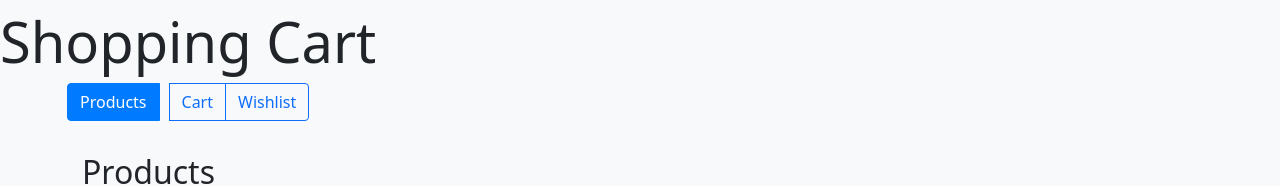
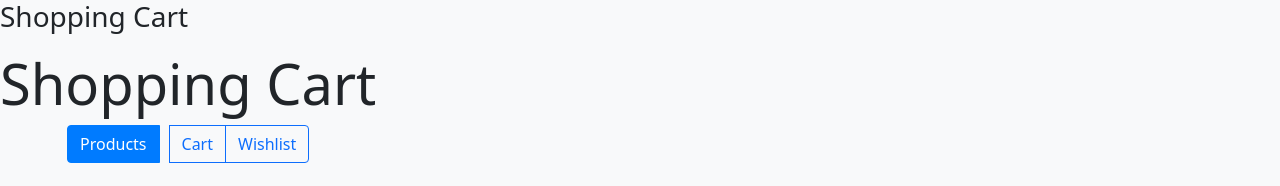
Before and after one commit to acciojob/shopping-cart-redux-handesaurabh, a React app: page / in a window 1280 px wide. Shown: the top 186 px of the page. Built offline with nearby package versions, Linux system fonts and the light colour scheme.

Commit message:
Fix DOM structure to match Cypress test selectors - add missing h3 element

```diff
--- a/package.json
+++ b/package.json
@@ -39,6 +39,7 @@
     "@babel/preset-env": "^7.11.5",
     "@babel/preset-react": "^7.10.4",
     "@testing-library/react": "^11.0.4",
+    "@webpack-cli/serve": "^3.0.1",
     "babel-core": "^6.26.3",
     "babel-loader": "^8.1.0",
     "babel-preset-env": "^1.7.0",
@@ -51,7 +52,7 @@
     "jest": "^26.4.2",
     "react-test-renderer": "^16.13.1",
     "webpack": "^4.44.2",
-    "webpack-dev-server": "^3.11.0",
+    "webpack-dev-server": "^5.2.2",
     "xml-js": "^1.6.11"
   }
 }
--- a/src/components/App.js
+++ b/src/components/App.js
@@ -12,6 +12,7 @@ const App = () => {
         <div></div>
         <div>
           <div>
+            <h3>Shopping Cart</h3>
           </div>
           <ProductsPage />
         </div>
```
Also changed, not shown: 2 other files (tests, documents, lock files or other folders).
